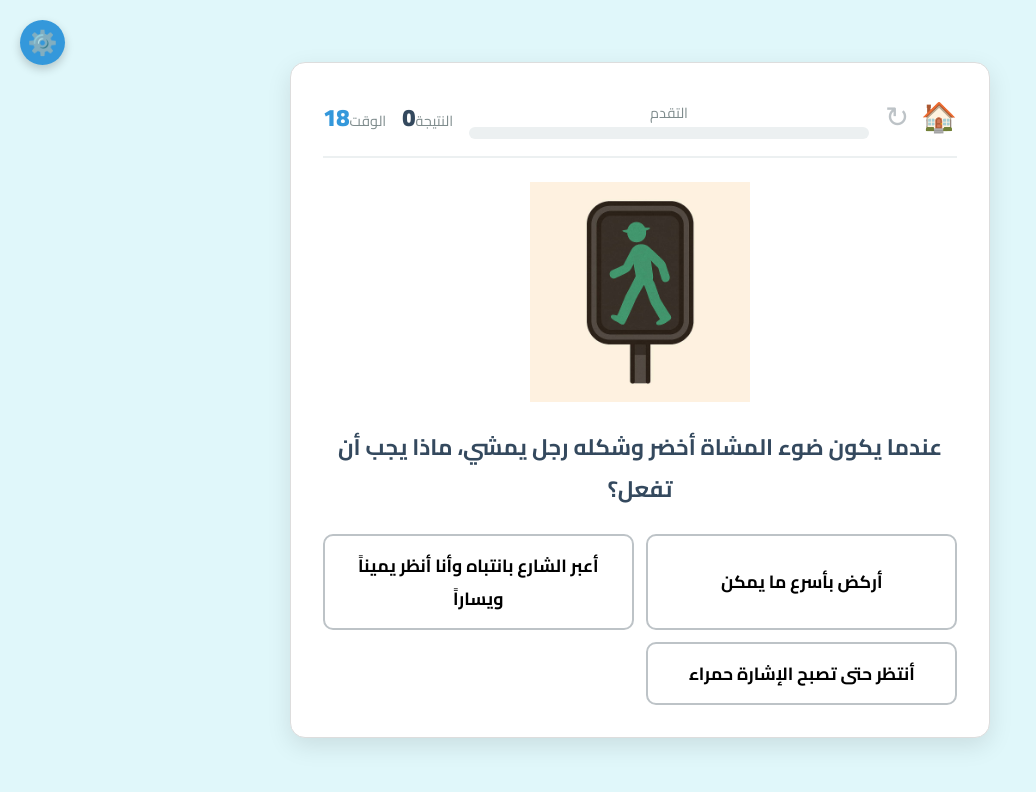
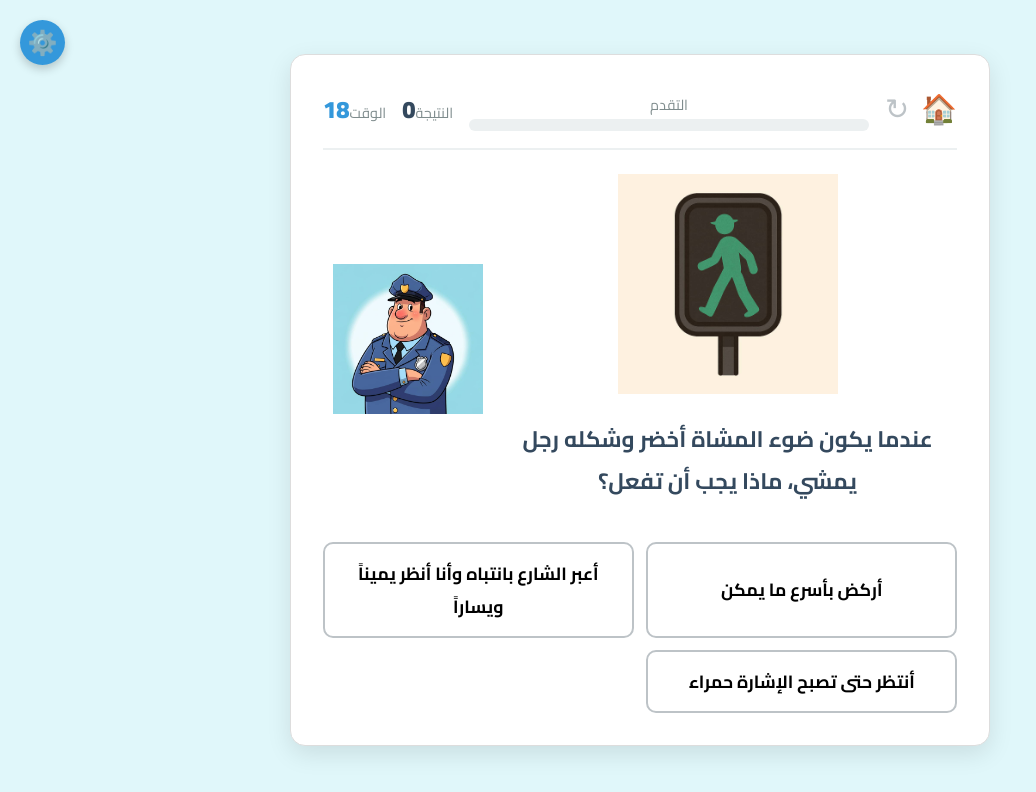
Before and after one commit to cute322/herro, a plain HTML site: page index.html in a window 1280 px wide. Both pictures are taken after a click on the button "ابدأ المغامرة!". Shown: the whole page, without its empty margins (0-1036 px from the left). Drawn offline with Linux system fonts and the light colour scheme.

Commit message:
Add files via upload

```diff
--- a/data/questions.json
+++ b/data/questions.json
@@ -1,6 +1,7 @@
 [
   {
     "id": 1,
+    "characterId": "hasan",
     "image": "images/pedestrian_green.png",
     "questionText": {
       "ar": "عندما يكون ضوء المشاة أخضر وشكله رجل يمشي، ماذا يجب أن تفعل؟",
@@ -40,6 +41,7 @@
   },
   {
     "id": 2,
+    "characterId": "amal",
     "image": "images/safe_playground.png",
     "questionText": {
       "ar": "ما هو المكان الأكثر أماناً للعب بالكرة؟",
@@ -79,6 +81,7 @@
   },
   {
     "id": 3,
+    "characterId": "salim",
     "image": "images/kid_with_helmet.png",
     "questionText": {
       "ar": "عند ركوب الدراجة، ما هو الشيء الأهم الذي يجب أن ترتديه لحماية رأسك؟",
@@ -118,6 +121,7 @@
   },
   {
     "id": 4,
+    "characterId": "amal",
     "image": "images/kid_in_car_seat.png",
     "questionText": {
       "ar": "عندما تركب السيارة مع عائلتك، أين يجب أن تجلس؟",
@@ -157,6 +161,7 @@
   },
   {
     "id": 5,
+    "characterId": "hasan",
     "image": "images/stop_sign.png",
     "questionText": {
       "ar": "ماذا تعني هذه الإشارة المرورية؟",
@@ -193,5 +198,185 @@
         "fr": "Le panneau 'Stop' est un ordre clair de s'arrêter complètement, pas seulement de ralentir."
       }
     }
+  },
+  {
+    "id": 6,
+    "characterId": "salim",
+    "questionText": {
+      "ar": "عندما تكون جالسًا في الحافلة، هل من الآمن إخراج رأسك من النافذة؟",
+      "en": "When you are sitting on the bus, is it safe to stick your head out of the window?",
+      "fr": "Quand tu es assis dans le bus, est-il prudent de sortir la tête par la fenêtre ?"
+    },
+    "image": "images/q_bus_head.png",
+    "options": [
+      { "ar": "نعم، لأرى الطريق جيداً", "en": "Yes, to see the road better", "fr": "Oui, pour mieux voir la route" },
+      { "ar": "لا، هذا خطير جداً", "en": "No, this is very dangerous", "fr": "Non, c'est très dangereux" },
+      { "ar": "فقط إذا كانت الحافلة بطيئة", "en": "Only if the bus is slow", "fr": "Seulement si le bus est lent" }
+    ],
+    "correctAnswerIndex": 1,
+    "feedback": {
+      "correct": {
+        "ar": "أحسنت! الحفاظ على رأسك داخل الحافلة يحميك من الأذى.",
+        "en": "Well done! Keeping your head inside the bus protects you from harm.",
+        "fr": "Bravo ! Garder la tête à l'intérieur du bus te protège."
+      },
+      "incorrect": {
+        "ar": "خطأ! إخراج رأسك من النافذة يمكن أن يسبب لك إصابات خطيرة.",
+        "en": "Incorrect! Sticking your head out of the window can cause serious injuries.",
+        "fr": "Incorrect ! Sortir la tête par la fenêtre peut causer de graves blessures."
+      }
+    }
+  },
+  {
+    "id": 7,
+    "characterId": "amal",
+    "questionText": {
+      "ar": "هل تخرج يدك من نافذة الحافلة لتلوح لأصدقائك؟",
+      "en": "Do you stick your hand out of the bus window to wave to your friends?",
+      "fr": "Est-ce que tu sors la main par la fenêtre du bus pour dire au revoir à tes amis ?"
+    },
+    "image": "images/q_bus_hand.png",
+    "options": [
+      { "ar": "لا، يدي يجب أن تبقى بالداخل", "en": "No, my hand must stay inside", "fr": "Non, ma main doit rester à l'intérieur" },
+      { "ar": "نعم، هذا ممتع", "en": "Yes, it's fun", "fr": "Oui, c'est amusant" },
+      { "ar": "أفعل ذلك أحياناً", "en": "I do it sometimes", "fr": "Je le fais parfois" }
+    ],
+    "correctAnswerIndex": 0,
+    "feedback": {
+      "correct": {
+        "ar": "صحيح! سلامتك أولاً، يجب أن تبقى كل أجزاء جسمك داخل الحافلة.",
+        "en": "Correct! Your safety comes first, all parts of your body must remain inside the bus.",
+        "fr": "Correct ! Ta sécurité avant tout, toutes les parties de ton corps doivent rester à l'intérieur du bus."
+      },
+      "incorrect": {
+        "ar": "انتبه! هذا تصرف خطير. قد تصطدم يدك بشيء وتتأذى.",
+        "en": "Be careful! This is a dangerous action. Your hand could hit something and get hurt.",
+        "fr": "Attention ! C'est un acte dangereux. Ta main pourrait heurter quelque chose et te blesser."
+      }
+    }
+  },
+  {
+    "id": 8,
+    "characterId": "hasan",
+    "questionText": {
+      "ar": "داخل الحافلة المدرسية، ما هو التصرف الصحيح؟",
+      "en": "Inside the school bus, what is the correct behavior?",
+      "fr": "À l'intérieur du bus scolaire, quel est le bon comportement ?"
+    },
+    "image": "images/q_bus_seat.png",
+    "options": [
+      { "ar": "أبقى جالساً في مكاني بهدوء", "en": "Stay seated quietly in my place", "fr": "Rester assis tranquillement à ma place" },
+      { "ar": "أتنقل بين المقاعد لأتحدث مع أصدقائي", "en": "Move between seats to talk to my friends", "fr": "Me déplacer entre les sièges pour parler à mes amis" },
+      { "ar": "أقف بجانب السائق", "en": "Stand next to the driver", "fr": "Me tenir à côté du chauffeur" }
+    ],
+    "correctAnswerIndex": 0,
+    "feedback": {
+      "correct": {
+        "ar": "ممتاز! الجلوس بهدوء حتى تتوقف الحافلة هو التصرف الأكثر أماناً.",
+        "en": "Excellent! Sitting quietly until the bus stops is the safest behavior.",
+        "fr": "Excellent ! Rester assis tranquillement jusqu'à l'arrêt du bus est le comportement le plus sûr."
+      },
+      "incorrect": {
+        "ar": "حاول مرة أخرى. الحركة داخل الحافلة أثناء سيرها قد تسبب لك السقوط.",
+        "en": "Try again. Moving inside the bus while it's in motion can cause you to fall.",
+        "fr": "Essaie encore. Bouger dans le bus pendant qu'il roule peut te faire tomber."
+      }
+    }
+  },
+  {
+    "id": 9,
+    "characterId": "hasan",
+    "questionText": {
+      "ar": "إذا ترك لك والدك حرية اختيار مكان الجلوس في السيارة، أين تختار؟",
+      "en": "If your father lets you choose where to sit in the car, where do you choose?",
+      "fr": "Si ton père te laisse choisir où t'asseoir dans la voiture, où choisis-tu ?"
+    },
+    "image": "images/q_car_seat.png",
+    "options": [
+      { "ar": "في المقعد الخلفي وأربط حزام الأمان", "en": "In the back seat and fasten my seatbelt", "fr": "Sur la banquette arrière et j'attache ma ceinture" },
+      { "ar": "في المقعد الأمامي بجانب والدي", "en": "In the front seat next to my father", "fr": "Sur le siège avant à côté de mon père" },
+      { "ar": "في حضن أمي لأشعر بالأمان", "en": "On my mother's lap to feel safe", "fr": "Sur les genoux de ma mère pour me sentir en sécurité" }
+    ],
+    "correctAnswerIndex": 0,
+    "feedback": {
+      "correct": {
+        "ar": "اختيار رائع! المقعد الخلفي مع حزام الأمان هو المكان الأكثر أماناً للأطفال.",
+        "en": "Great choice! The back seat with a seatbelt is the safest place for children.",
+        "fr": "Excellent choix ! La banquette arrière avec la ceinture de sécurité est l'endroit le plus sûr pour les enfants."
+      },
+      "incorrect": {
+        "ar": "تذكر دائماً، المكان الآمن للأطفال هو المقعد الخلفي مع ربط حزام الأمان.",
+        "en": "Always remember, the safe place for children is the back seat with the seatbelt fastened.",
+        "fr": "Rappelle-toi toujours, la place la plus sûre pour les enfants est à l'arrière, avec la ceinture de sécurité attachée."
+      }
+    }
+  },
+  {
+    "id": 10,
+    "characterId": "salim",
+    "questionText": {
+      "ar": "عندما تريد عبور الشارع، ماذا تفعل أولاً؟",
+      "en": "When you want to cross the street, what do you do first?",
+      "fr": "Quand tu veux traverser la rue, que fais-tu en premier ?"
+    },
+    "image": "images/q_crosswalk.png",
+    "options": [
+      { "ar": "أبحث عن مكان آمن للعبور مثل ممر المشاة", "en": "Look for a safe place to cross like a crosswalk", "fr": "Je cherche un endroit sûr pour traverser comme un passage piéton" },
+      { "ar": "أجري بسرعة لأعبر قبل السيارات", "en": "I run fast to cross before the cars", "fr": "Je cours vite pour traverser avant les voitures" },
+      { "ar": "أتبع أصدقائي دون أن أنظر", "en": "I follow my friends without looking", "fr": "Je suis mes amis sans regarder" }
+    ],
+    "correctAnswerIndex": 0,
+    "feedback": {
+      "correct": {
+        "ar": "أنت بطل سلامة حقيقي! دائماً ابحث عن ممر المشاة أو إشارة المرور.",
+        "en": "You are a true safety hero! Always look for a crosswalk or traffic light.",
+        "fr": "Tu es un vrai héros de la sécurité ! Cherche toujours un passage piéton ou un feu de circulation."
+      },
+      "incorrect": {
+        "ar": "لا تتسرع! سلامتك أهم. يجب أن تختار مكاناً آمناً للعبور أولاً.",
+        "en": "Don't rush! Your safety is more important. You must choose a safe place to cross first.",
+        "fr": "Ne te précipite pas ! Ta sécurité est plus importante. Tu dois d'abord choisir un endroit sûr pour traverser."
+      }
+    }
+  },
+  {
+    "id": 11,
+    "characterId": "amal",
+    "questionText": {
+      "ar": "عند نزولك من الحافلة، أين هو المكان الآمن للوقوف حتى تتحرك؟",
+      "en": "After getting off the bus, where is the safe place to stand until it moves?",
+      "fr": "Après être descendu du bus, où est l'endroit sûr pour attendre qu'il parte ?"
+    },
+    "image": "images/q_bus_safe_spot.png",
+    "options": [
+      {
+        "ar": "على الرصيف بعيداً عن الحافلة",
+        "en": "On the sidewalk, far away from the bus",
+        "fr": "Sur le trottoir, loin du bus"
+      },
+      {
+        "ar": "أمام الحافلة مباشرةً",
+        "en": "Directly in front of the bus",
+        "fr": "Juste devant le bus"
+      },
+      {
+        "ar": "خلف الحافلة مباشرةً",
+        "en": "Directly behind the bus",
+        "fr": "Juste derrière le bus"
+      }
+    ],
+    "correctAnswerIndex": 0,
+    "feedback": {
+      "correct": {
+        "ar": "رائع! الوقوف على الرصيف يجعلك مرئياً للسائق ويحافظ على سلامتك.",
+        "en": "Excellent! Standing on the sidewalk makes you visible to the driver and keeps you safe.",
+        "fr": "Excellent ! Te tenir sur le trottoir te rend visible pour le chauffeur et assure ta sécurité."
+      },
+      "incorrect": {
+        "ar": "انتبه! الوقوف أمام أو خلف الحافلة خطير جداً لأن السائق قد لا يتمكن من رؤيتك.",
+        "en": "Watch out! Standing in front of or behind the bus is very dangerous because the driver might not be able to see you.",
+        "fr": "Attention ! Se tenir devant ou derrière le bus est très dangereux car le chauffeur pourrait ne pas te voir."
+      }
+    }
   }
 ]
--- a/game.js
+++ b/game.js
@@ -38,9 +38,9 @@ const musicLabel = document.getElementById('music-label');
 const timerSoundLabel = document.getElementById('timer-sound-label');
 const nextQuestionBtn = document.getElementById('next-question-btn');
 
-// ========================= 2. متغيرات حالة اللعبة (Game State) ========================
 let questions = [];
 let config = {};
+let characters = [];
 let currentLanguage = 'ar';
 let currentQuestionIndex = 0;
 let score = 0;
@@ -55,15 +55,16 @@ let soundSettings = {
     timer: true
 };
 
-// ========================= 3. تحميل وإعداد اللعبة ======================
 async function loadGameData() {
     try {
-        const [questionsRes, configRes] = await Promise.all([
-            fetch('data/questions.json'),
-            fetch('data/config.json'),
-        ]);
-        questions = await questionsRes.json();
-        config = await configRes.json();
+        const [questionsRes, configRes, charactersRes] = await Promise.all([
+    fetch('data/questions.json'),
+    fetch('data/config.json'),
+    fetch('data/characters.json')
+]);
+questions = await questionsRes.json();
+config = await configRes.json();
+characters = await charactersRes.json();
 
         initializeSounds();
         initializeEventListeners();
@@ -99,7 +100,6 @@ function initializeEventListeners() {
     timerSoundToggle.addEventListener('click', toggleTimerSound);
 }
 
-// ========================= 4. دوال الإعدادات ========================
 function openSettings() {
     playSound('click');
     settingsModal.classList.remove('hidden');
@@ -139,7 +139,6 @@ function toggleTimerSound() {
     timerSoundToggle.classList.toggle('active', soundSettings.timer);
 }
 
-// ========================= 5. نظام إدارة اللغة ========================
 function handleLanguageChange(e) {
     if (e.target.classList.contains('lang-btn')) {
         setLanguage(e.target.dataset.lang);
@@ -176,7 +175,6 @@ function updateUIText() {
     closeSettingsBtn.textContent = config.settings.closeButton[currentLanguage];
 }
 
-// ========================== 6. بدء وإدارة اللعبة ========================
 function startGame() {
     playSound('click');
     stopTimer();
@@ -199,6 +197,18 @@ function displayQuestion() {
     updateHUD();
     nextQuestionBtn.classList.add('hidden');
     const question = questions[currentQuestionIndex];
+    const characterAvatar = document.getElementById('character-avatar');
+if (question.characterId && characters.length > 0) {
+    const character = characters.find(c => c.id === question.characterId);
+    if (character) {
+        characterAvatar.src = character.avatar;
+        characterAvatar.style.display = 'block';
+    } else {
+        characterAvatar.style.display = 'none';
+    }
+} else {
+    characterAvatar.style.display = 'none';
+}
     questionText.textContent = question.questionText[currentLanguage];
     questionImage.src = question.image;
     questionImage.alt = question.questionText[currentLanguage];
@@ -214,7 +224,6 @@ function displayQuestion() {
     startTimer();
 }
 
-// ========================== 7. نظام المؤقت الزمني =========================
 function startTimer() {
     stopTimer();
     timeRemaining = TIME_LIMIT;
@@ -252,7 +261,6 @@ function handleTimeUp() {
     nextQuestionBtn.classList.remove('hidden');
 }
 
-// ====================== 8. معالجة الإجابات والتقدم =======================
 function handleOptionClick(e) {
     if (isAnswered) return;
     isAnswered = true;
@@ -295,7 +303,6 @@ function endGame() {
     finalFeedbackMessage.textContent = config.endScreen.feedbackMessages[feedbackKey][currentLanguage];
 }
 
-// ========================== 9. دوال مساعدة =========================
 function updateHUD() {
     scoreValue.textContent = score;
     const progressPercent = (currentQuestionIndex / questions.length) * 100;
@@ -334,5 +341,4 @@ function stopBackgroundMusic() {
     sounds.background.currentTime = 0;
 }
 
-// =========================== 10. بدء تشغيل اللعبة =====================================
 loadGameData();
--- a/index.html
+++ b/index.html
@@ -49,6 +49,7 @@
                 </div>
             </header>
             <main id="question-container">
+                <div id="character-container"><img id="character-avatar" src="" alt="الشخصية"></div>
                 <div id="question-image-container"><img id="question-image" src="" alt=""></div>
                 <h2 id="question-text"></h2>
             </main>
--- a/style.css
+++ b/style.css
@@ -239,6 +239,7 @@ body {
     100% { transform: scale(1); }
 }
 
+
 #question-image-container {
     width: 100%;
     height: 220px;
@@ -479,3 +480,21 @@ body {
 #close-settings-btn {
     margin-top: 1rem;
 }
+#character-container {
+    position: absolute;
+    top: 90px;  /* <-- تغيير: يضعها في الأعلى تحت شريط التقدم */
+    left: 10px;  /* <-- يضعها على حافة اليسار */
+    z-index: 10;
+}
+#character-avatar {
+    width: 150px;
+    height: auto;
+}
+
+#question-container {
+    position: relative;
+    display: flex;
+    flex-direction: column;
+    align-items: center;
+    padding-left: 175px;
+}
```
Also changed, not shown: images/q_bus_hand.png (added), images/q_bus_head.png (added), images/q_bus_seat.png (added), images/q_crosswalk.png (added), 2 other files.
